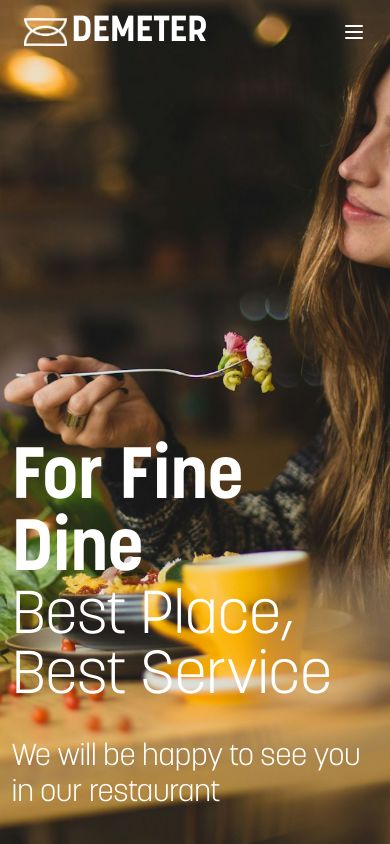
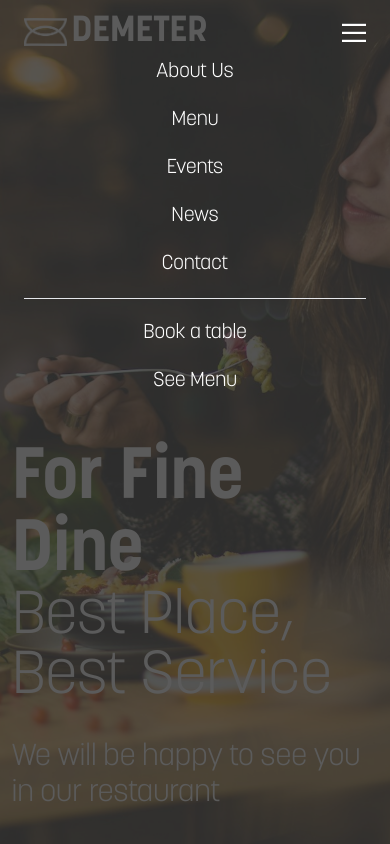
Before and after one commit to TruePadawan/Demeter-Restaurant, a SvelteKit app: page / in a window 390 px wide. Both pictures are taken after a click on the button 354 px from the left and 32 px from the top of the page. Built offline with nearby package versions, Linux system fonts and the light colour scheme.

Commit message:
add hamburger menu

```diff
--- a/src/routes/+page.svelte
+++ b/src/routes/+page.svelte
@@ -2,9 +2,38 @@
 	import '../app.css';
 	import logo from '$lib/images/logo.png';
 	import Button from '$lib/components/Button.svelte';
-	import { IconMenu2 } from '@tabler/icons-svelte';
+	import MenuButton from '$lib/components/MenuButton.svelte';
+
+	let menuIsOpen = false;
+
+	function openMenu() {
+		menuIsOpen = true;
+	}
+
+	function closeMenu() {
+		menuIsOpen = false;
+	}
 </script>
 
+<div
+	class="{!menuIsOpen
+		? 'hidden'
+		: ''} absolute flex h-screen w-screen flex-col gap-4 bg-[#333333]/80 px-6 pt-6"
+>
+	<div class="self-end">
+		<MenuButton {menuIsOpen} on:click={closeMenu} />
+	</div>
+	<div class="flex flex-col items-center gap-5 text-xl font-light text-white">
+		<a href="#about-us" class="nav-link">About Us</a>
+		<a href="#menu" class="nav-link">Menu</a>
+		<a href="#events" class="nav-link">Events</a>
+		<a href="#news" class="nav-link">News</a>
+		<a href="#contact" class="nav-link">Contact</a>
+		<hr class="w-full" />
+		<a href="#book-a-table" class="nav-link">Book a table</a>
+		<a href="#see-menu" class="nav-link">See Menu</a>
+	</div>
+</div>
 <div class="hero flex flex-col bg-center xl:bg-top">
 	<nav class="flex items-center justify-between px-6 pt-3 lg:px-32 lg:pt-5">
 		<a class="flex items-center gap-x-1 no-underline" href="/">
@@ -18,9 +47,7 @@
 			<a href="#news" class="nav-link">News</a>
 			<a href="#contact" class="nav-link">Contact</a>
 		</div>
-		<button class="md:hidden">
-			<IconMenu2 stroke={2} />
-		</button>
+		<MenuButton {menuIsOpen} on:click={openMenu} />
 	</nav>
 	<div class="hero-main flex grow flex-col justify-end md:justify-center">
 		<div>
```
